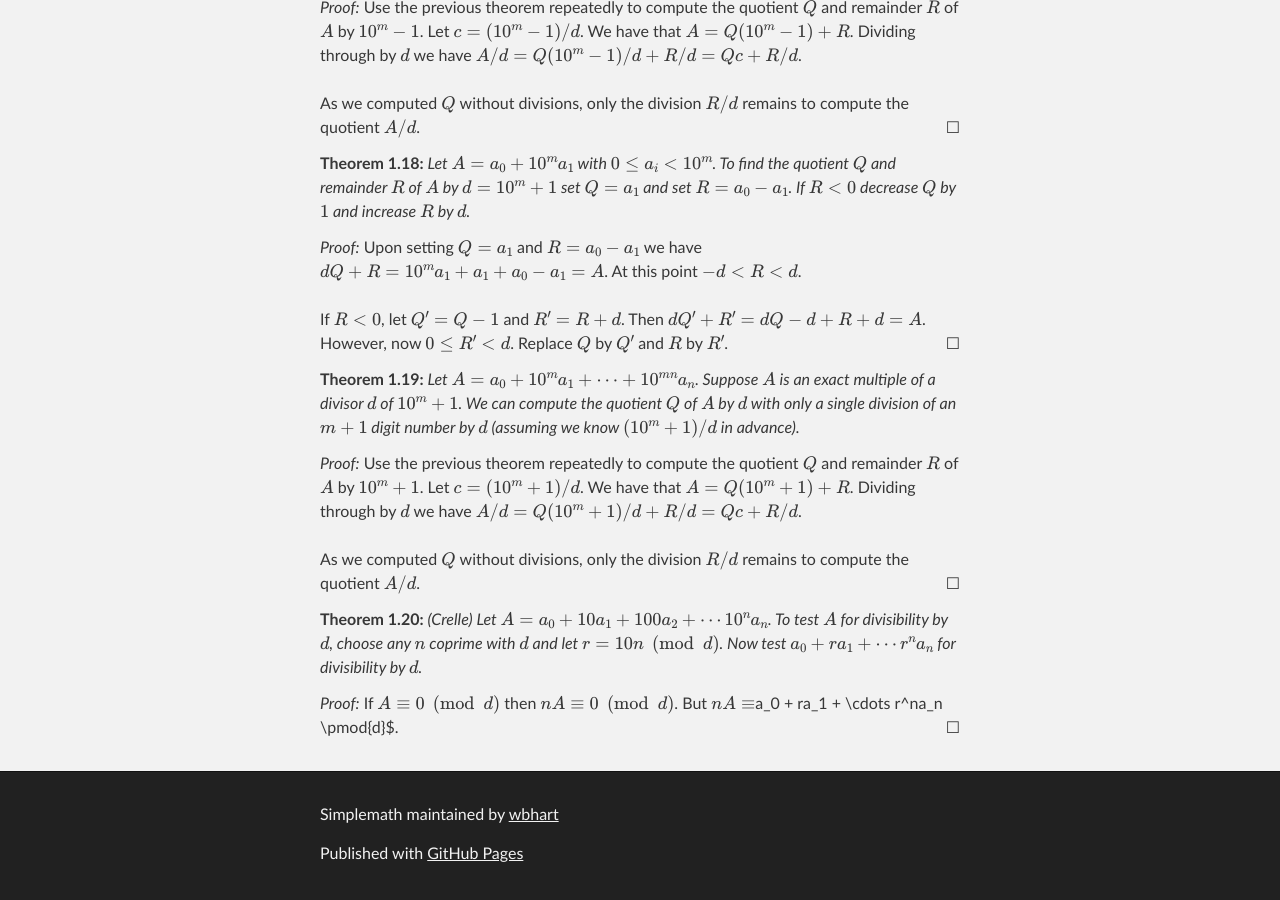
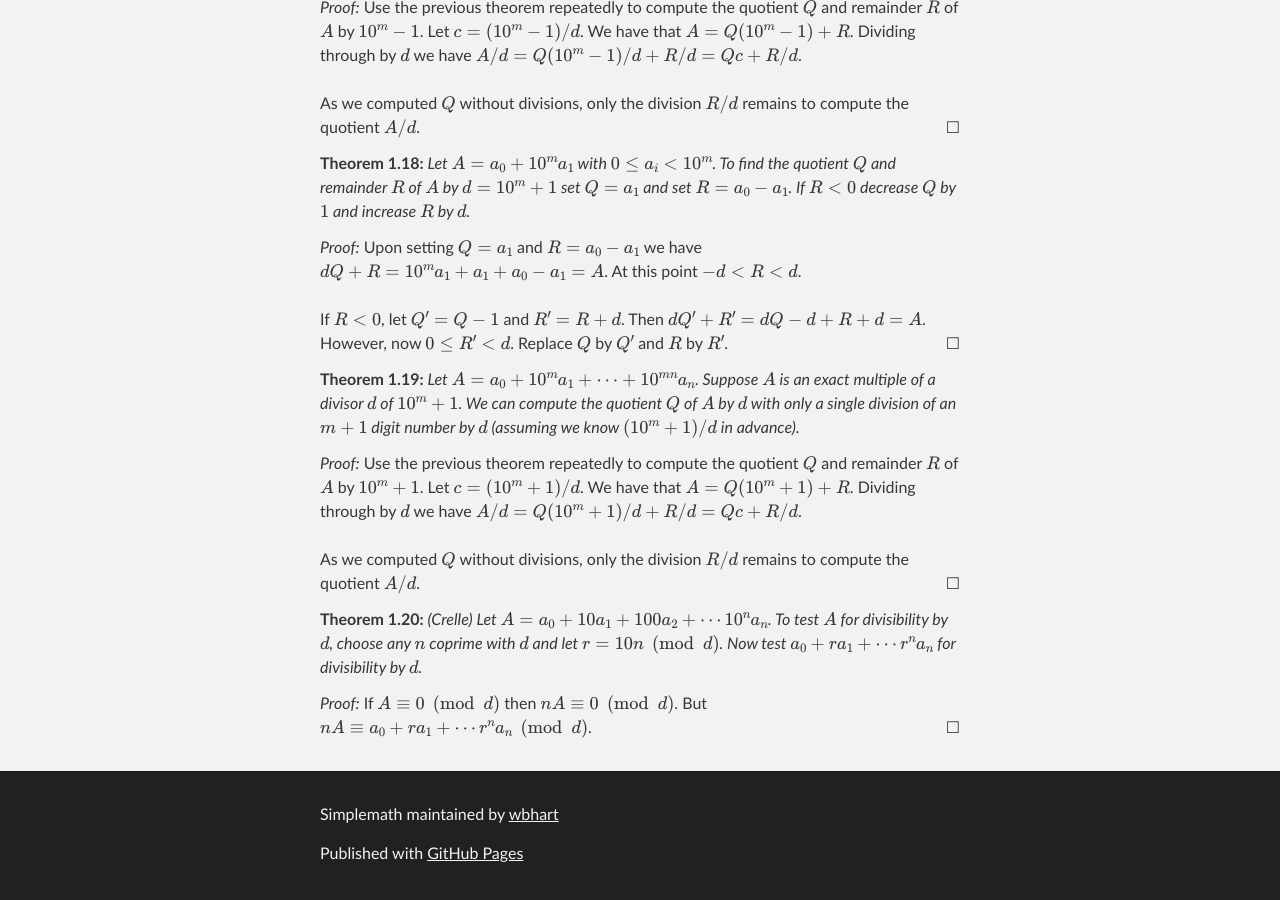
Before and after one commit to wbhart/SimpleMath, a Jekyll site: the page built from divisrules.html, in a window 1280 px wide and 900 px high, scrolled down 2861 px. Built offline with Jekyll 4.4.1, drawn with Linux system fonts in a browser that asks for light colours; formulas are drawn with MathJax 3.

```diff
--- a/divisrules.html
+++ b/divisrules.html
@@ -186,5 +186,5 @@ As we computed $Q$ without divisions, only the division $R/d$ remains to compute
 coprime with $d$ and let $r = 10n \pmod{d}$. Now test $a_0 + ra_1 + \cdots r^na_n$ for divisibility by $d$.
 </theorem>
 
-<proof> If $A \equiv 0 \pmod{d}$ then $nA \equiv 0 \pmod{d}$. But $nA \equiv $a_0 + ra_1 + \cdots r^na_n \pmod{d}$.
+<proof> If $A \equiv 0 \pmod{d}$ then $nA \equiv 0 \pmod{d}$. But $nA \equiv a_0 + ra_1 + \cdots r^na_n \pmod{d}$.
 </proof>
```
